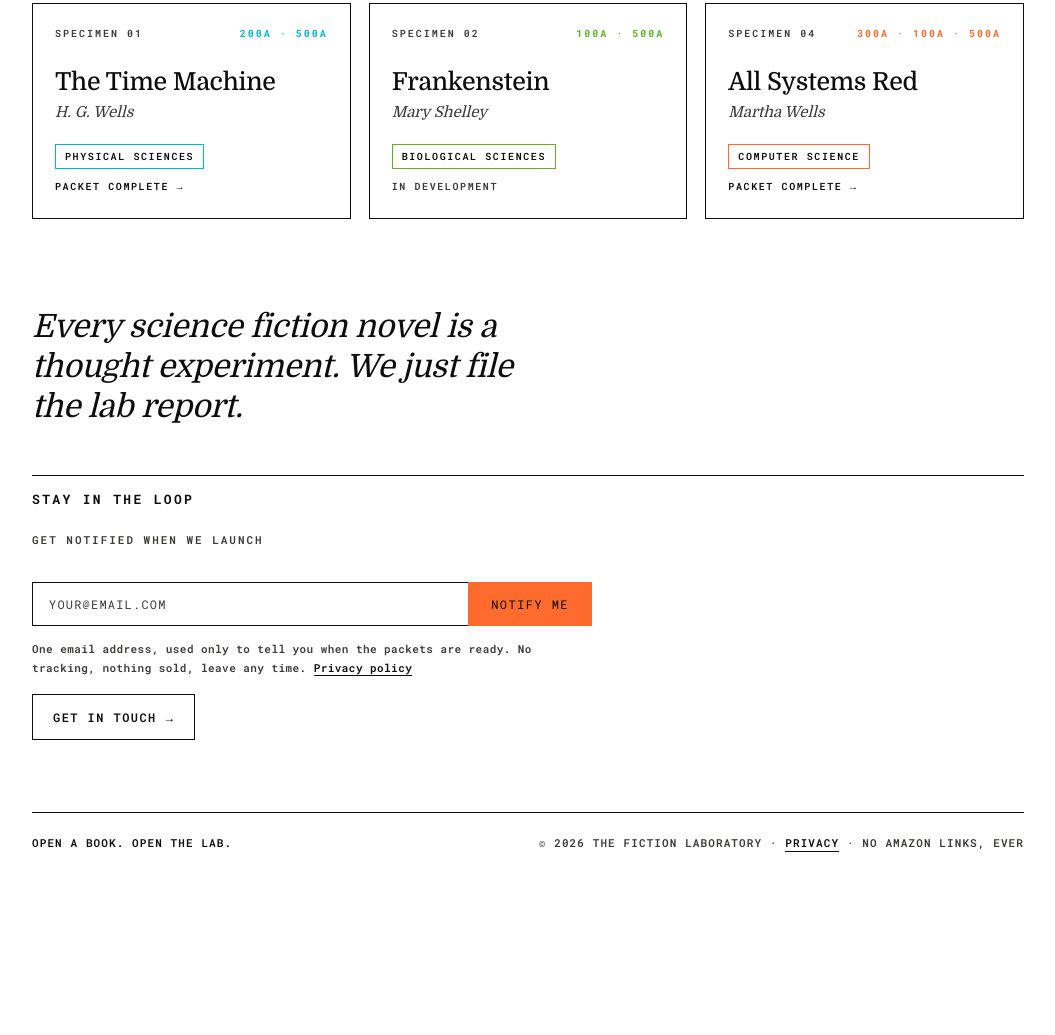
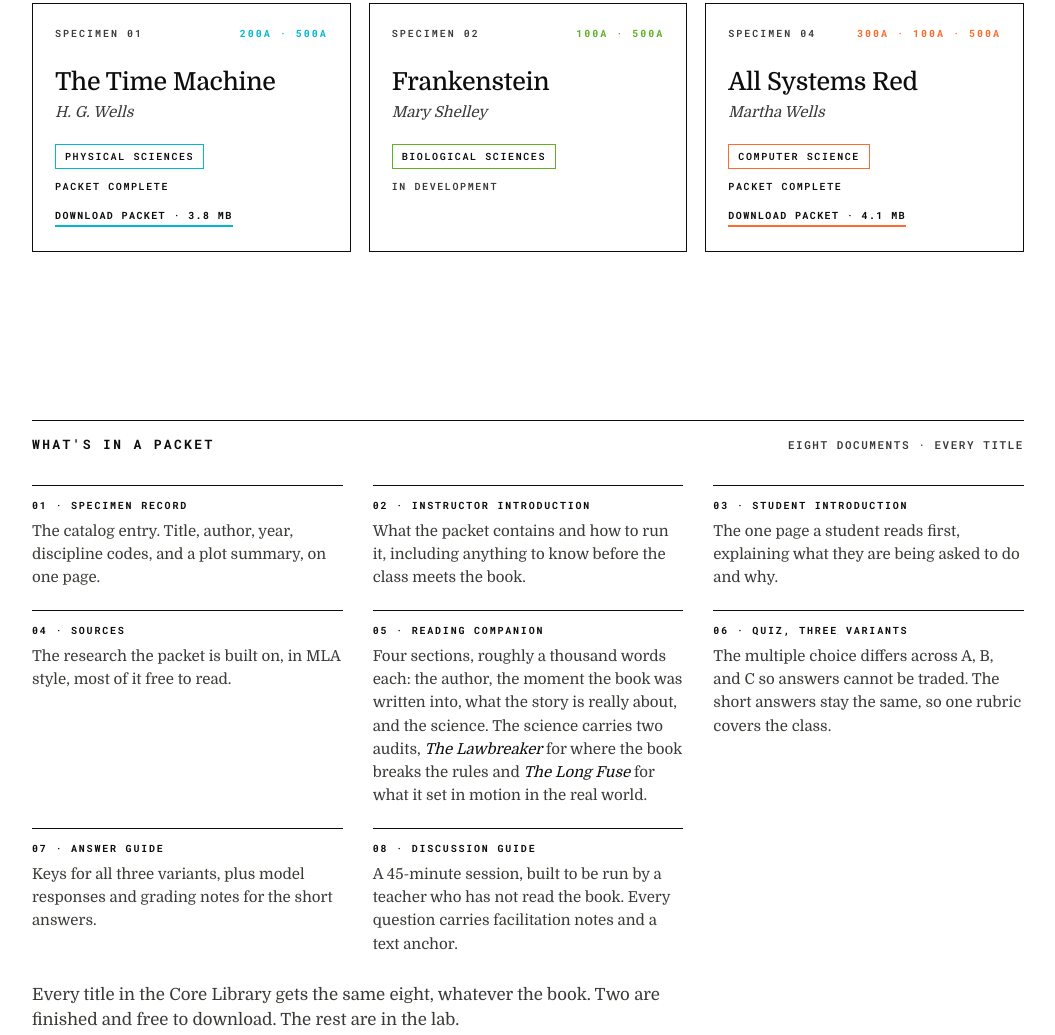
Before and after one commit to cottenwess/fictionlab, a plain HTML site: page index.html in a window 1280 px wide. Shown: the part 1061-2096 px from the top of the page, without its empty margins (112-1167 px from the left). Before the commit the page ends 1968 px from the top, so only its background shows below. Drawn offline with Linux system fonts and the light colour scheme.

Commit message:
Add files via upload

```diff
--- a/index.html
+++ b/index.html
@@ -255,9 +255,28 @@
     --accent:var(--cyan);
   }
   .card:hover{ transform:translateY(-5px); box-shadow:7px 7px 0 var(--accent); }
-  /* Titles with a book page are links; the rest stay plain articles. */
-  a.card{ display:block; color:inherit; text-decoration:none; }
-  a.card:focus-visible{ outline:3px solid var(--ink); outline-offset:3px; }
+  /* A card with a packet holds two targets: the whole card opens the book
+     page, and the download link sits above it. The title's ::after covers the
+     card so the click area stays what it looks like, which nesting one anchor
+     inside another could not do legally. */
+  .card .title a{ color:inherit; text-decoration:none; }
+  .card .title a::after{ content:""; position:absolute; inset:0; z-index:1; }
+  .card .dl{
+    position:relative; z-index:2; display:inline-block; margin-top:14px;
+    font-family:var(--mono); font-size:10px; letter-spacing:.14em; text-transform:uppercase;
+    font-weight:700; color:var(--ink); text-decoration:none;
+    border-bottom:2px solid var(--accent); padding-bottom:2px;
+  }
+  .card .dl:hover{ opacity:.6; }
+  .kit-sec{ margin-top:clamp(46px,7vh,80px); }
+  .kit{ display:grid; grid-template-columns:repeat(auto-fit,minmax(258px,1fr)); gap:20px 30px; }
+  .kit div{ border-top:1.5px solid var(--ink); padding-top:12px; }
+  .kit h3{ font-family:var(--mono); font-size:10px; letter-spacing:.18em; text-transform:uppercase;
+    font-weight:700; color:var(--ink); margin-bottom:7px; }
+  .kit p{ font-size:.94rem; line-height:1.55; color:var(--ink-soft); }
+  .kit em{ font-style:italic; color:var(--ink); }
+  .kit-note{ margin-top:26px; font-family:var(--display); font-size:1.05rem; color:var(--ink-soft); max-width:60ch; }
+  .card a:focus-visible{ outline:3px solid var(--ink); outline-offset:3px; }
   .card .status{ display:block; margin-top:10px; font-family:var(--mono); font-size:10px;
     letter-spacing:.16em; text-transform:uppercase; font-weight:600; color:var(--ink-soft); }
   .card .status.done{ color:var(--ink); }
@@ -477,13 +496,14 @@
       </div>
 
       <div class="specimens">
-        <a class="card rise d6" href="/books/fl-01-0001/" style="--accent:var(--cyan)">
+        <article class="card rise d6" style="--accent:var(--cyan)">
           <div class="no"><span>Specimen 01</span><span class="code">200A · 500A</span></div>
-          <h3 class="title">The Time Machine</h3>
+          <h3 class="title"><a href="/books/fl-01-0001/">The Time Machine</a></h3>
           <div class="author">H. G. Wells</div>
           <span class="disc">Physical Sciences</span>
-          <span class="status done">Packet complete &rarr;</span>
-        </a>
+          <span class="status done">Packet complete</span>
+          <a class="dl" href="/packets/fl-01-0001-complete.zip" download>Download packet &middot; 3.8 MB</a>
+        </article>
 
         <article class="card rise d7" style="--accent:var(--green)">
           <div class="no"><span>Specimen 02</span><span class="code">100A · 500A</span></div>
@@ -493,14 +513,33 @@
           <span class="status">In development</span>
         </article>
 
-        <a class="card rise d8" href="/books/fl-01-0004/" style="--accent:var(--orange)">
+        <article class="card rise d8" style="--accent:var(--orange)">
           <div class="no"><span>Specimen 04</span><span class="code">300A · 100A · 500A</span></div>
-          <h3 class="title">All Systems Red</h3>
+          <h3 class="title"><a href="/books/fl-01-0004/">All Systems Red</a></h3>
           <div class="author">Martha Wells</div>
           <span class="disc">Computer Science</span>
-          <span class="status done">Packet complete &rarr;</span>
-        </a>
+          <span class="status done">Packet complete</span>
+          <a class="dl" href="/packets/fl-01-0004-complete.zip" download>Download packet &middot; 4.1 MB</a>
+        </article>
       </div>
+    </section>
+
+    <section class="lab kit-sec">
+      <div class="sec-head rise d5">
+        <h2>What's in a packet</h2>
+        <span class="free">Eight documents &middot; Every title</span>
+      </div>
+      <div class="kit">
+        <div><h3>01 &middot; Specimen record</h3><p>The catalog entry. Title, author, year, discipline codes, and a plot summary, on one page.</p></div>
+        <div><h3>02 &middot; Instructor introduction</h3><p>What the packet contains and how to run it, including anything to know before the class meets the book.</p></div>
+        <div><h3>03 &middot; Student introduction</h3><p>The one page a student reads first, explaining what they are being asked to do and why.</p></div>
+        <div><h3>04 &middot; Sources</h3><p>The research the packet is built on, in MLA style, most of it free to read.</p></div>
+        <div><h3>05 &middot; Reading companion</h3><p>Four sections, roughly a thousand words each: the author, the moment the book was written into, what the story is really about, and the science. The science carries two audits, <em>The Lawbreaker</em> for where the book breaks the rules and <em>The Long Fuse</em> for what it set in motion in the real world.</p></div>
+        <div><h3>06 &middot; Quiz, three variants</h3><p>The multiple choice differs across A, B, and C so answers cannot be traded. The short answers stay the same, so one rubric covers the class.</p></div>
+        <div><h3>07 &middot; Answer guide</h3><p>Keys for all three variants, plus model responses and grading notes for the short answers.</p></div>
+        <div><h3>08 &middot; Discussion guide</h3><p>A 45-minute session, built to be run by a teacher who has not read the book. Every question carries facilitation notes and a text anchor.</p></div>
+      </div>
+      <p class="kit-note rise d6">Every title in the Core Library gets the same eight, whatever the book. Two are finished and free to download. The rest are in the lab.</p>
     </section>
 
     <section class="closer">
```
